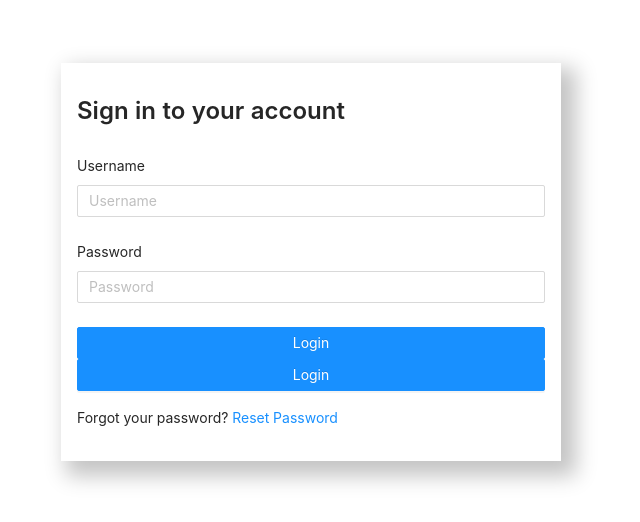
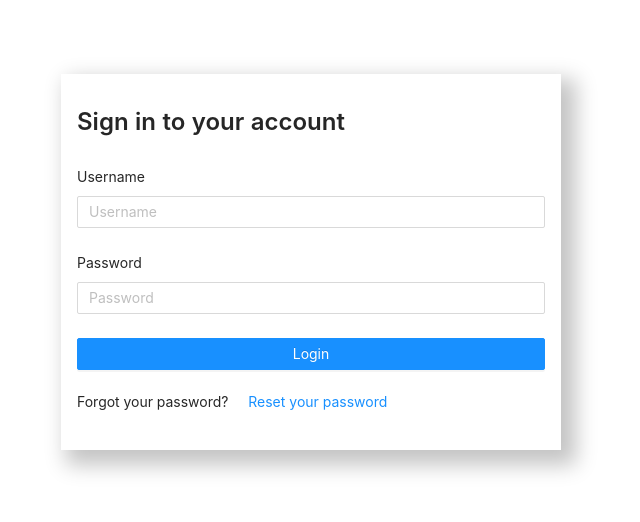
Before and after one commit to itsmitchyyy/ci-cd, a React (Create React App) app: page / in a window 1280 px wide. Shown: the part 138-660 px from the top of the page, without its empty margins (329-969 px from the left). Built offline with nearby package versions, Linux system fonts and the light colour scheme.

Commit message:
updated login template

```diff
--- a/src/components/templates/Login/Login.tsx
+++ b/src/components/templates/Login/Login.tsx
@@ -11,10 +11,11 @@ import {
 
 type Props = {
   formData?: { username: string; password: string };
+  onClickForgotPassword?: () => void;
 };
 
 // eslint-disable-next-line @typescript-eslint/explicit-module-boundary-types
-export default function Login({ formData }: Props) {
+export default function Login({ formData, onClickForgotPassword }: Props) {
   return (
     <FormWrapper>
       <FormContainer>
@@ -23,10 +24,12 @@ export default function Login({ formData }: Props) {
         </HeaderContainer>
 
         <LoginForm layout="vertical" formData={formData} />
-        <Button type="primary">Login</Button>
         <ForgotPasswordContainer>
           <span>
-            Forgot your password? <a href="#">Reset Password</a>
+            Forgot your password?{' '}
+            <Button type="link" onClick={onClickForgotPassword}>
+              Reset your password
+            </Button>
           </span>
         </ForgotPasswordContainer>
       </FormContainer>
```
